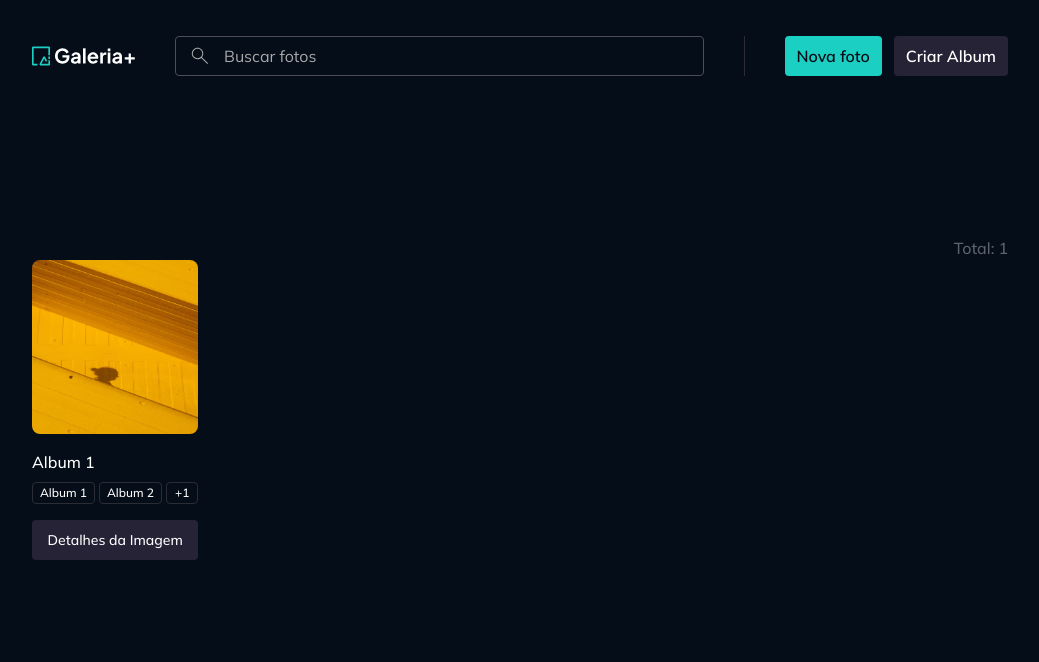
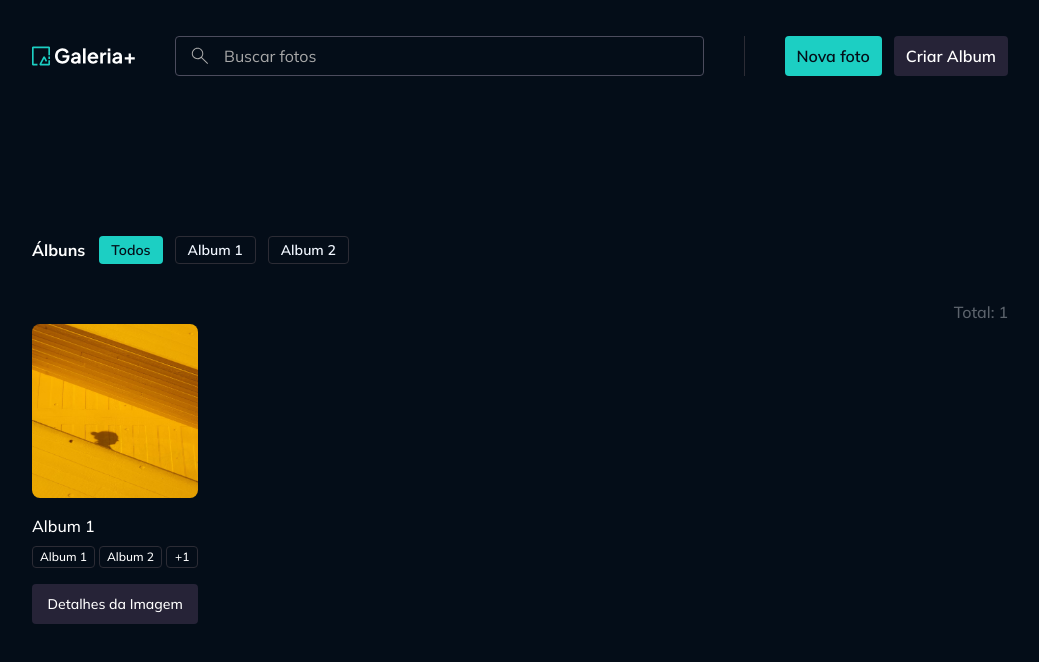
Before and after one commit to leandrobraga/galler-plus, a React (Vite) app: page / in a window 1280 px wide. Shown: the top 662 px of the page, without its empty margins (120-1159 px from the left). Built offline with nearby package versions, Linux system fonts and the light colour scheme.

Commit message:
album filter

```diff
--- /dev/null
+++ b/src/contexts/albums/components/albums-filter.tsx
@@ -0,0 +1,44 @@
+import cx from "classnames";
+import Button from "../../../components/button";
+import Text from "../../../components/text";
+import type { Album } from "../models/album";
+import Skeleton from "../../../components/skeleton";
+
+interface AlbumFilterProps extends React.ComponentProps<"div"> {
+  albums: Album[];
+  loading?: boolean;
+}
+export default function AlbumsFilter({
+  albums,
+  loading,
+  className,
+}: AlbumFilterProps) {
+  return (
+    <div className={cx("flex items-center gap-3.5 overflow-x-auto", className)}>
+      <Text variant="heading-small">Álbuns</Text>
+      <div className="flex gap-3">
+        {!loading ? (
+          <>
+            <Button variant="primary" size="sm" className="cursor-pointer">
+              Todos
+            </Button>
+            {albums.map((album) => (
+              <Button
+                key={album.id}
+                variant="ghost"
+                size="sm"
+                className="cursor-pointer"
+              >
+                {album.title}
+              </Button>
+            ))}
+          </>
+        ) : (
+          [0, 1, 2, 3, 4, 5].map((current) => (
+            <Skeleton key={current} className="w-28 h-7" />
+          ))
+        )}
+      </div>
+    </div>
+  );
+}
--- a/src/pages/page-home.tsx
+++ b/src/pages/page-home.tsx
@@ -1,9 +1,17 @@
 import Container from "../components/container";
+import AlbumsFilter from "../contexts/albums/components/albums-filter";
 import PhotoList from "../contexts/photos/components/photo-list";
 
 export default function PageHome() {
   return (
     <Container>
+      <AlbumsFilter
+        albums={[
+          { id: "1", title: "Album 1" },
+          { id: "2", title: "Album 2" },
+        ]}
+        className="mb-9"
+      />
       <PhotoList
         photos={[
           {
```
